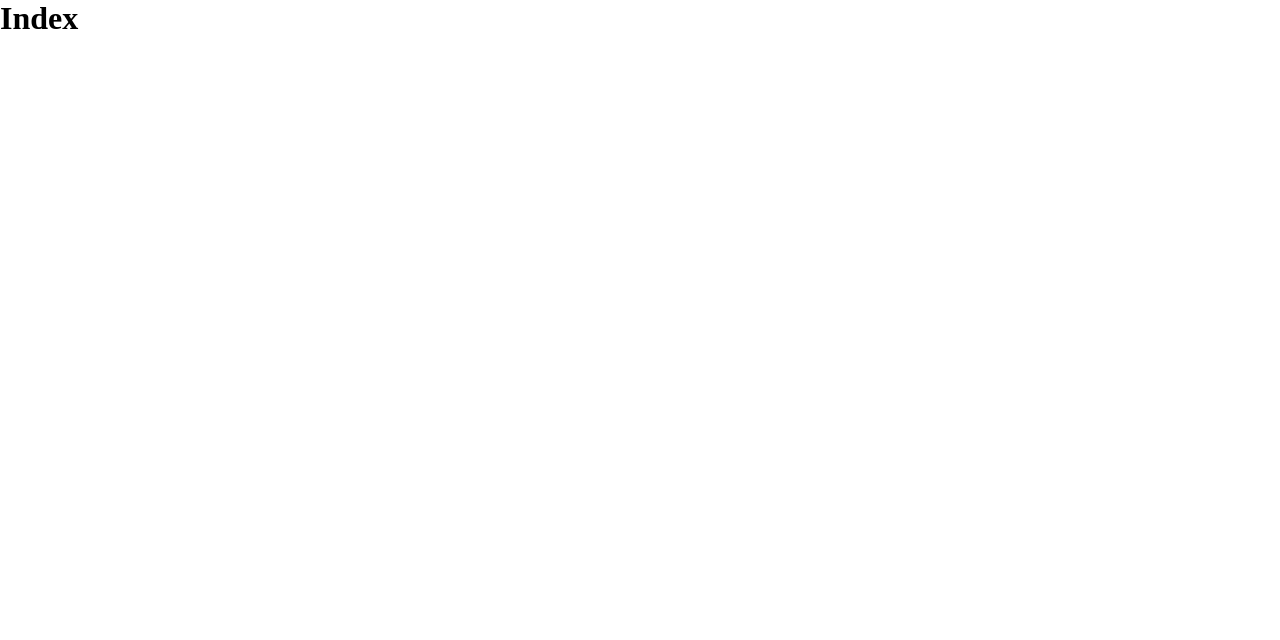
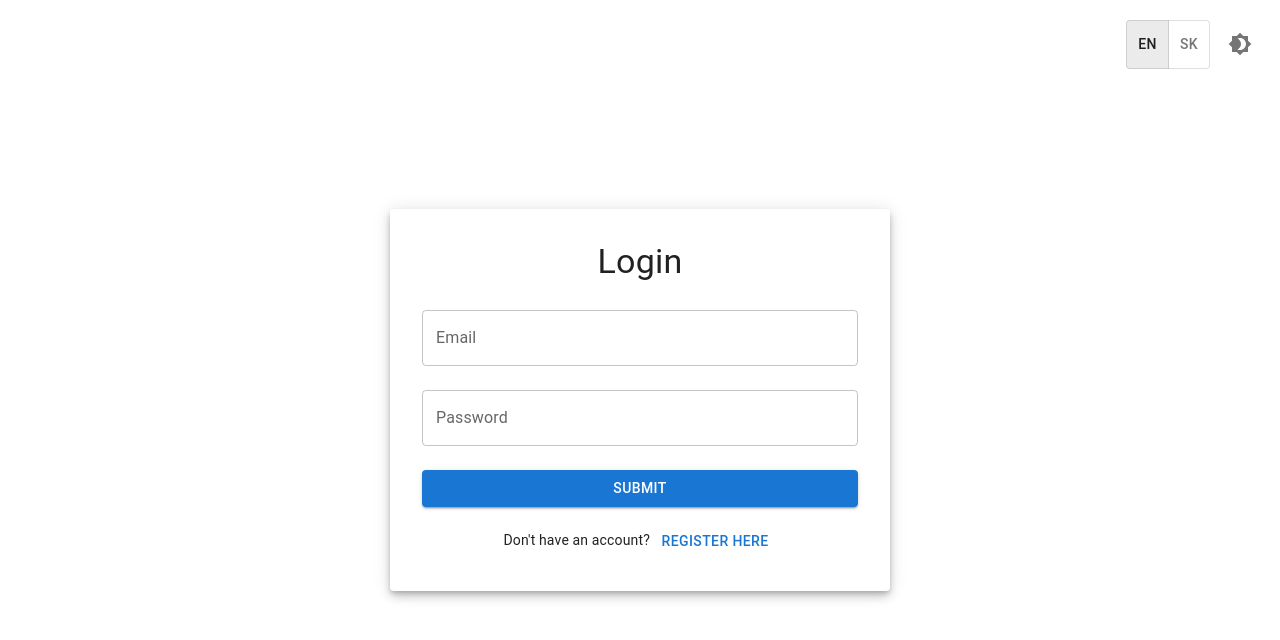
Before and after one commit to Maikelek/sandbox-biometrics-collector, a React (Create React App) app in the folder client/: page /login in a window 1280 px wide. Shown: the top 640 px of the page. Built offline with nearby package versions, Linux system fonts and the light colour scheme.

Commit message:
✅ Login

```diff
--- a/client/src/App.js
+++ b/client/src/App.js
@@ -2,6 +2,7 @@ import { BrowserRouter, Routes, Route } from "react-router-dom";
 
 import Index from "./pages/Index";
 import Register from "./pages/Register";
+import Login from "./pages/Login";
 
 import AdminLogin from "./pages/admin/AdminLogin";
 import AdminRegister from "./pages/admin/AdminRegister";
@@ -19,6 +20,7 @@ function App() {
             <Route path="/" element={<Index />} />
 
             <Route path="/register" element={<Register />} />
+            <Route path="/login" element={<Login />} />
 
             <Route path="/admin-login" element={<AdminLogin />} />
             <Route path="/admin-register" element={<AdminRegister />} />
--- a/client/src/i18n/de.json
+++ /dev/null
@@ -1,20 +0,0 @@
-{
-    "register": "Registrieren",
-    "name": "Name",
-    "email": "E-Mail",
-    "password": "Passwort",
-    "password-repeat": "Passwort wiederholen",
-    "submit": "Absenden",
-    "cancel": "Abbrechen",
-    "agree": "Zustimmen",
-    "show-biometric-terms": "Biometrische Bedingungen anzeigen",
-    "biometric-consent-title": "Einwilligung zur Verarbeitung biometrischer Daten",
-    "biometric-consent-required": "Sie müssen der Verarbeitung biometrischer Daten zustimmen, um fortzufahren.",
-    "form-submitted": "Formular erfolgreich abgeschickt!",
-    "biometric-consent-text": "Mit der Fortsetzung stimmen Sie der Verarbeitung Ihrer biometrischen Daten zu Zwecken der Authentifizierung und Personalisierung zu.\n\nDiese Daten werden sicher gespeichert und niemals an Dritte weitergegeben.\n\nSie können diese Einwilligung jederzeit widerrufen, indem Sie den Datenschutzbeauftragten kontaktieren.",
-
-    "error-name": "Name kann nicht leer sein.",
-    "error-email": "Bitte geben Sie eine gültige E-Mail-Adresse ein.",
-    "error-password": "Das Passwort muss mindestens 6 Zeichen lang sein.",
-    "error-password-match": "Passwords do not match."
-  }
--- a/client/src/i18n/en.json
+++ b/client/src/i18n/en.json
@@ -16,5 +16,11 @@
     "error-name": "Name cannot be empty.",
     "error-email": "Please enter a valid email address.",
     "error-password": "Password must be at least 6 characters.",
-    "error-password-match": "Passwords do not match."
+    "error-password-match": "Passwords do not match.",
+
+    "no-account": "Don't have an account?",
+    "register-here": "Register here",
+    "have-account": "Already have an account?",
+    "login-here": "Login here",
+    "login": "Login"
   }
--- a/client/src/i18n/index.js
+++ b/client/src/i18n/index.js
@@ -1,12 +1,12 @@
 import i18n from 'i18next';
 import { initReactI18next } from 'react-i18next';
 import en from './en.json';
-import de from './de.json';
+import sk from './sk.json';
 
 i18n.use(initReactI18next).init({
   resources: {
     en: { translation: en },
-    de: { translation: de },
+    sk: { translation: sk },
   },
   lng: 'en',
   fallbackLng: 'en',
--- /dev/null
+++ b/client/src/i18n/sk.json
@@ -0,0 +1,26 @@
+{
+    "register": "Registrácia",
+    "name": "Meno",
+    "email": "E-Mail",
+    "password": "Heslo",
+    "password-repeat": "Zopakovanie heslo",
+    "submit": "Odoslať",
+    "cancel": "Zrušiť",
+    "agree": "Súhlasím",
+    "show-biometric-terms": "Zobraziť podmienky spracovania biometrických údajov",
+    "biometric-consent-title": "Súhlas so spracovaním biometrických údajov",
+    "biometric-consent-required": "Musíte súhlasiť so spracovaním biometrických údajov, aby ste mohli pokračovať.",
+    "form-submitted": "Formulár bol úspešne odoslaný!",
+    "biometric-consent-text": "Pokračovaním súhlasíte so spracovaním vašich biometrických údajov na účely autentifikácie a personalizácie.\n\nTieto údaje budú bezpečne uložené a nikdy nebudú zdieľané s tretími stranami.\n\nSúhlas môžete kedykoľvek odvolať kontaktovaním správcu údajov.",
+
+    "error-name": "Meno nesmie byť prázdne.",
+    "error-email": "Prosím zadajte platnú e-mailovú adresu.",
+    "error-password": "Heslo musí mať aspoň 6 znakov.",
+    "error-password-match": "Heslá sa nezhodujú.",
+
+    "no-account": "Nemáte účet?",
+    "register-here": "Zaregistrujte sa tu",
+    "have-account": "Už máte účet?",
+    "login-here": "Prihláste sa tu",
+    "login": "Prihlásenie"
+  }
--- /dev/null
+++ b/client/src/pages/Login.jsx
@@ -0,0 +1,148 @@
+import React, { useState, useMemo } from 'react';
+import { useNavigate } from 'react-router-dom';
+import {
+    Box,
+    Typography,
+    TextField,
+    Button,
+    ToggleButton,
+    ToggleButtonGroup,
+    IconButton,
+    CssBaseline,
+    ThemeProvider,
+    Paper,
+    Alert
+} from '@mui/material';
+import { Brightness4, Brightness7 } from '@mui/icons-material';
+import { createTheme } from '@mui/material/styles';
+import { useTranslation } from 'react-i18next';
+import '../i18n';
+
+const Login = () => {
+    const navigate = useNavigate();
+    const { t, i18n } = useTranslation();
+    const [mode, setMode] = useState(() => {
+        return localStorage.getItem('themeMode') || 'light';
+    });
+    const theme = useMemo(() => createTheme({ palette: { mode } }), [mode]);
+    const toggleMode = () => {
+        setMode(prev => {
+          const newMode = prev === 'light' ? 'dark' : 'light';
+          localStorage.setItem('themeMode', newMode);
+          return newMode;
+        });
+    };
+
+    const handleLangChange = (_, lang) => lang && i18n.changeLanguage(lang);
+
+    const [formData, setFormData] = useState({
+        email: '',
+        password: ''
+    });
+
+    const [errors, setErrors] = useState({});
+    const [loginError, setLoginError] = useState('');
+
+    const handleChange = (e) => {
+        const { name, value } = e.target;
+        setFormData(prev => ({ ...prev, [name]: value }));
+        setErrors(prev => ({ ...prev, [name]: '' }));
+        setLoginError('');
+    };
+
+    const validate = () => {
+        const newErrors = {};
+        if (!formData.email.match(/^\S+@\S+\.\S+$/)) newErrors.email = t('error-email');
+        if (formData.password.length < 6) newErrors.password = t('error-password');
+        return newErrors;
+    };
+
+    const handleSubmit = () => {
+        const validationErrors = validate();
+        if (Object.keys(validationErrors).length > 0) {
+            setErrors(validationErrors);
+            return;
+        }
+
+        console.log('Logging in:', formData);
+
+        if (formData.email !== 'test@example.com' || formData.password !== 'password123') {
+            setLoginError(t('invalid-credentials'));
+        } else {
+            setLoginError('');
+            alert(t('login-success'));
+        }
+    };
+
+    return (
+    <ThemeProvider theme={theme}>
+        <CssBaseline />
+        <div className="top-bar">
+            <ToggleButtonGroup value={i18n.language} exclusive onChange={handleLangChange}>
+                <ToggleButton value="en">EN</ToggleButton>
+                <ToggleButton value="sk">SK</ToggleButton>
+            </ToggleButtonGroup>
+            <IconButton onClick={toggleMode}>
+                {mode === 'dark' ? <Brightness7 /> : <Brightness4 />}
+            </IconButton>
+        </div>
+
+        <div className="holder-sign">
+            <Paper elevation={6} className="register-form" sx={{ p: 4, width: '100%', maxWidth: 500 }}>
+                <Typography variant="h4" gutterBottom align="center">
+                    {t('login')}
+                </Typography>
+
+                {loginError && (
+                    <Alert severity="error" sx={{ mb: 2 }}>
+                        {loginError}
+                    </Alert>
+                )}
+
+                <TextField
+                    label={t('email')}
+                    name="email"
+                    fullWidth
+                    margin="normal"
+                    value={formData.email}
+                    onChange={handleChange}
+                    error={Boolean(errors.email)}
+                    helperText={errors.email}
+                />
+                <TextField
+                    label={t('password')}
+                    name="password"
+                    type="password"
+                    fullWidth
+                    margin="normal"
+                    value={formData.password}
+                    onChange={handleChange}
+                    error={Boolean(errors.password)}
+                    helperText={errors.password}
+                />
+
+                <Button
+                    variant="contained"
+                    color="primary"
+                    fullWidth
+                    sx={{ mt: 2 }}
+                    onClick={handleSubmit}
+                >
+                    {t('submit')}
+                </Button>
+                <Box mt={2} textAlign="center">
+                    <Typography variant="body2">
+                            {t('no-account')}{' '}
+                        <Button variant="text" onClick={() => navigate('/register')}>
+                            {t('register-here')}
+                        </Button>
+                    </Typography>
+                </Box>
+            </Paper>
+        </div>
+
+    </ThemeProvider>
+  );
+};
+
+export default Login;
--- a/client/src/pages/Register.jsx
+++ b/client/src/pages/Register.jsx
@@ -1,4 +1,5 @@
 import React, { useState, useMemo, useRef, useEffect } from 'react';
+import { useNavigate } from 'react-router-dom';
 import {
   Box,
   Typography,
@@ -24,10 +25,19 @@ import { useTranslation } from 'react-i18next';
 import '../i18n';
 
 const Register = () => {
+  const navigate = useNavigate();
   const { t, i18n } = useTranslation();
-  const [mode, setMode] = useState('light');
+  const [mode, setMode] = useState(() => {
+    return localStorage.getItem('themeMode') || 'light';
+  });
   const theme = useMemo(() => createTheme({ palette: { mode } }), [mode]);
-  const toggleMode = () => setMode(prev => (prev === 'light' ? 'dark' : 'light'));
+  const toggleMode = () => {
+    setMode(prev => {
+      const newMode = prev === 'light' ? 'dark' : 'light';
+      localStorage.setItem('themeMode', newMode);
+      return newMode;
+    });
+  };
 
   const handleLangChange = (_, lang) => lang && i18n.changeLanguage(lang);
 
@@ -48,7 +58,6 @@ const Register = () => {
   const handleDialogOpen = () => {
     setScroll('paper');
     setDialogOpen(true);
-    console.log(formData)
   };
 
   const handleDialogClose = () => setDialogOpen(false);
@@ -105,7 +114,7 @@ const Register = () => {
       <div className="top-bar">
         <ToggleButtonGroup value={i18n.language} exclusive onChange={handleLangChange}>
           <ToggleButton value="en">EN</ToggleButton>
-          <ToggleButton value="de">DE</ToggleButton>
+          <ToggleButton value="sk">SK</ToggleButton>
         </ToggleButtonGroup>
         <IconButton onClick={toggleMode}>
           {mode === 'dark' ? <Brightness7 /> : <Brightness4 />}
@@ -187,6 +196,16 @@ const Register = () => {
             >
               {t('submit')}
             </Button>
+
+            <Box mt={2} textAlign="center">
+              <Typography variant="body2">
+                {t('have-account')}{' '}
+                <Button variant="text" onClick={() => navigate('/login')}>
+                  {t('login-here')}
+                </Button>
+              </Typography>
+            </Box>
+
         </Paper>
       </div>
 
@@ -207,7 +226,7 @@ const Register = () => {
               onChange={handleLangChange}
             >
               <ToggleButton value="en">EN</ToggleButton>
-              <ToggleButton value="de">DE</ToggleButton>
+              <ToggleButton value="sk">SK</ToggleButton>
             </ToggleButtonGroup>
           </Box>
           </DialogTitle>
```
Lines whose indentation alone changed are shown as unchanged.
